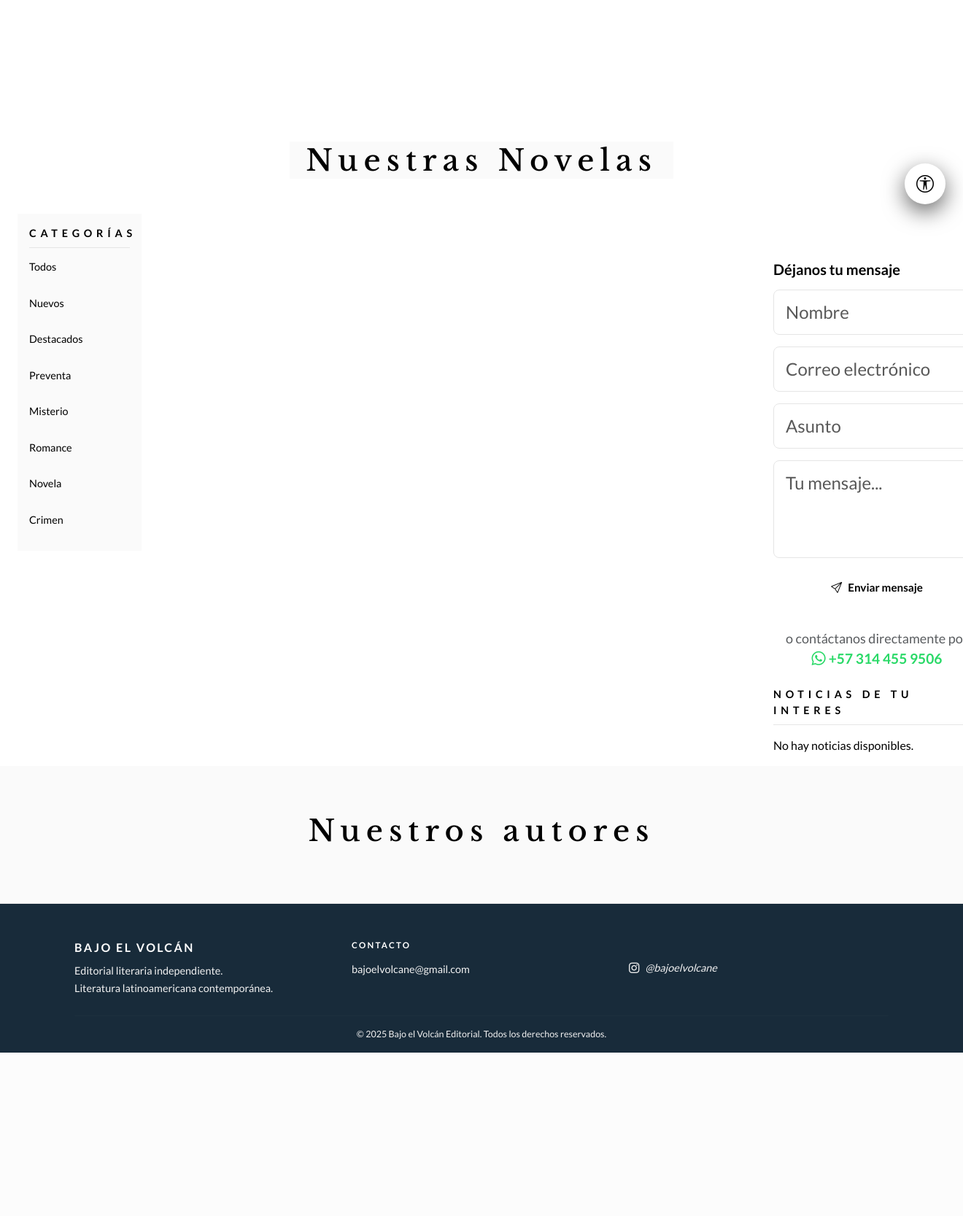
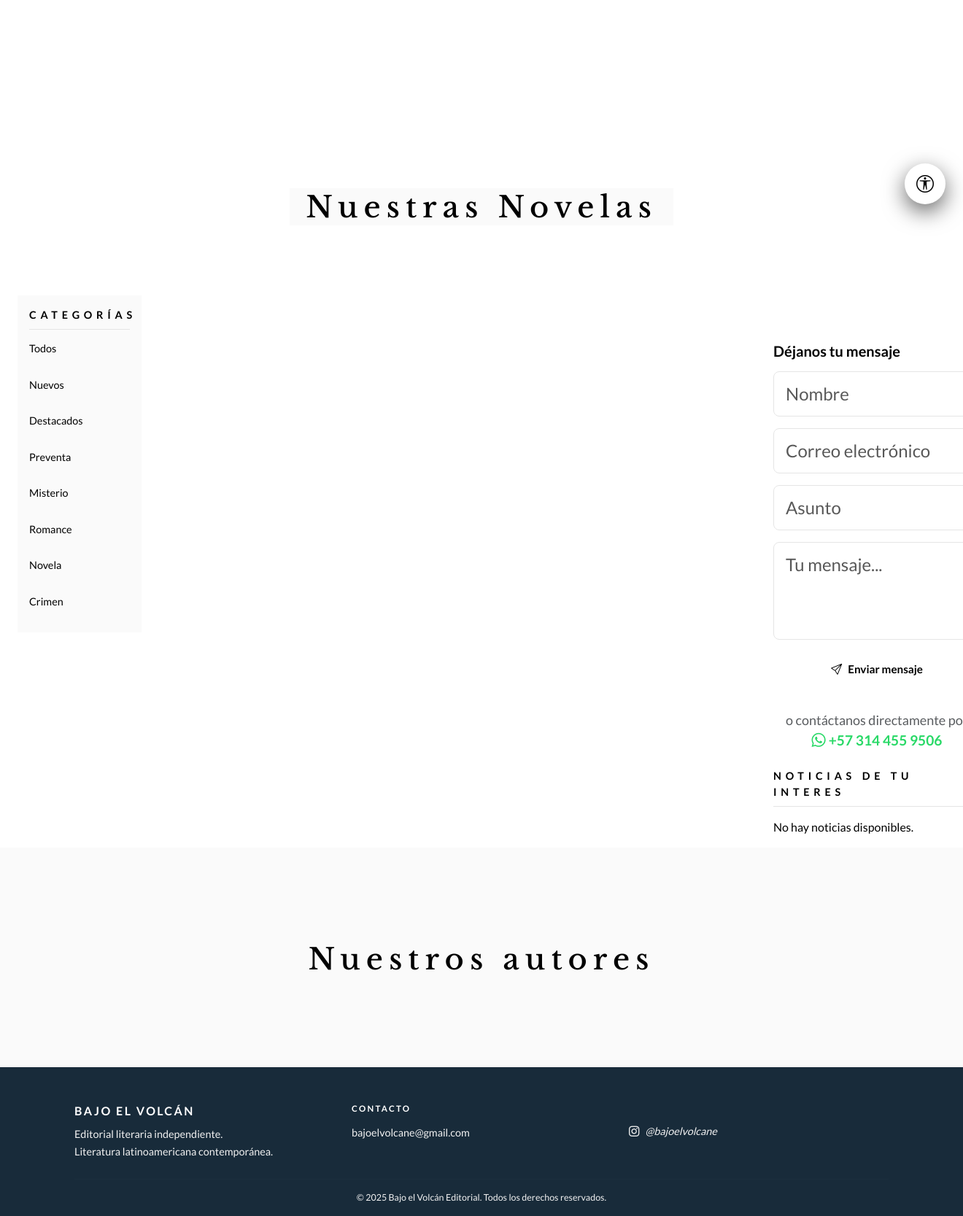
Before and after one commit to albert-amado/Bajo-el-volc-n-ediciones-Django, a Django app: template home/templates/home/index.html in a window 1320 px wide; the page is wider, and only the part inside the window is pictured. Shown: the part 496-2163 px from the top of that part at 73% size. Before the commit the page ends 1939 px from the top of that part, so only its background shows below. Run offline with Django 5.2, Linux system fonts and the light colour scheme; the template is opened without the code that fills it, so the values that code supplies are empty; some web fonts are replaced.

Commit message:
fix: Corregimos detalles de estilos

```diff
--- a/catalogo/static/catalogo/css/librosseccion.css
+++ b/catalogo/static/catalogo/css/librosseccion.css
@@ -11,7 +11,21 @@
   gap: 1.25rem;
   align-items: start;
 }
-
+.bev-section-title {
+    font-family: var(--font-heading);
+    font-size: 2.5rem;
+    color: var(--text-primary);
+    letter-spacing: 0.2em;
+    text-align: center;
+    display: inline-block;
+    width: fit-content;
+    padding: 0.1rem 1.4rem;
+    margin-left: auto;
+    margin-top: 5rem;
+    display: block;
+    margin-right: auto;
+    background-color: var(--bg-surface-alt);
+}
 .libros-sidebar-right {
   position: sticky;
   top: 5rem;
@@ -72,3 +86,6 @@
     margin-bottom: 1.75rem;
   }
 }
+.mb-5 {
+    margin-bottom: 6rem !important;
+}
--- a/core/static/css/components.css
+++ b/core/static/css/components.css
@@ -81,6 +81,7 @@
     max-width: 1700px;
     margin: 0 auto;
     padding: 0 1.5rem;
+    background-color: var(--bg-body);
 }
 
 .bev-toast-container {
--- a/home/static/home/css/seccion_autores.css
+++ b/home/static/home/css/seccion_autores.css
@@ -4,22 +4,6 @@
     background-size: 950px;
     background-position: top left;
     color: var(--text-primary);
-}
-
-.bev-section-title {
-    font-family: var(--font-heading);
-    font-size: 2.5rem;
-    color: var(--text-primary);
-    letter-spacing: 0.2em;
-    text-align: center;
-    display: inline-block;
-    width: fit-content;
-    padding: 0.1rem 1.4rem;
-    margin-left: auto;
-    margin-top: 1rem;
-    display: block;
-    margin-right: auto;
-    background-color: var(--bg-surface-alt);
 }
 
 .bev-section-tag-light {
```
